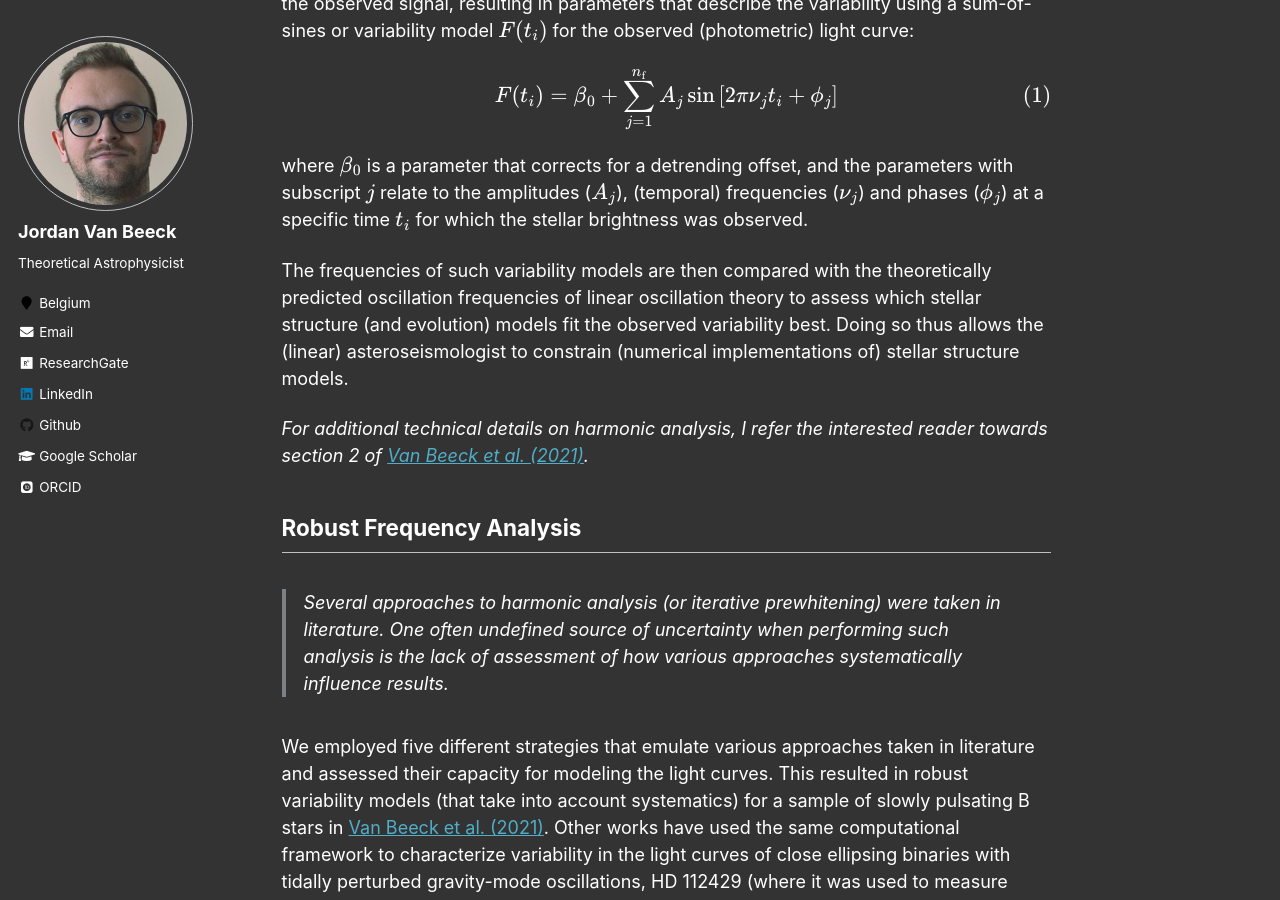
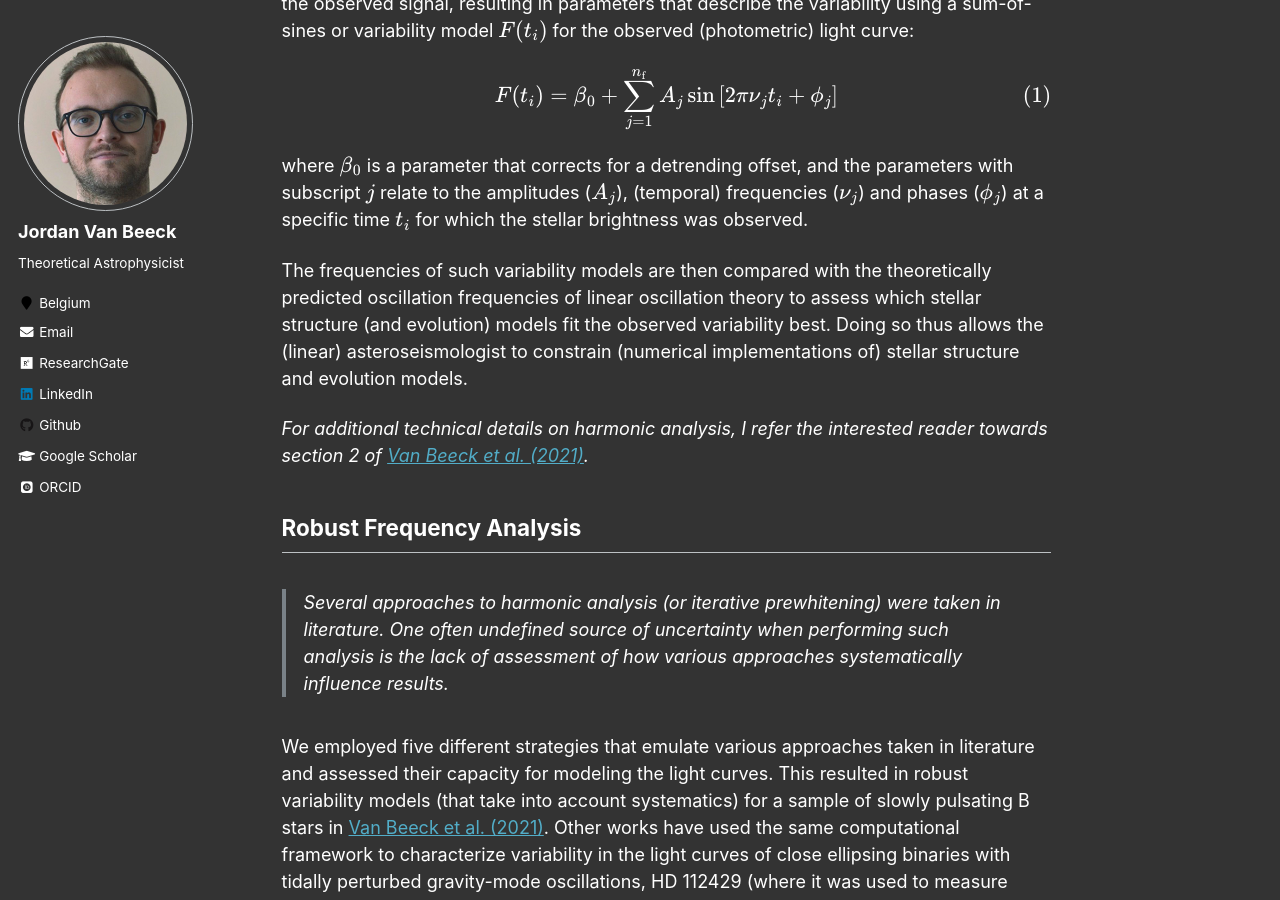
Before and after one commit to JVB11/jvb11.github.io, a Jekyll site: the page built from _research/variability_analysis.md, in a window 1280 px wide and 900 px high, scrolled down 320 px. Built offline with Jekyll 4.4.1, drawn with Linux system fonts in a browser that asks for light colours; some web fonts are replaced; formulas are drawn with MathJax 3.

Commit message:
update formatting of variability analysis page

```diff
--- a/_research/variability_analysis.md
+++ b/_research/variability_analysis.md
@@ -18,7 +18,7 @@
 where $\beta_0$ is a parameter that corrects for a detrending offset, and the parameters with subscript $j$ relate to the amplitudes ($A_j$), (temporal) frequencies ($\nu_j$) and phases ($\phi_j$) at a specific time $t_i$ for which the stellar brightness was observed.
 
 The frequencies of such variability models are then compared with the theoretically predicted oscillation frequencies of linear oscillation theory to assess which stellar structure (and evolution) models fit the observed variability best.
-Doing so thus allows the (linear) asteroseismologist to constrain (numerical implementations of) stellar structure models.
+Doing so thus allows the (linear) asteroseismologist to constrain (numerical implementations of) stellar structure and evolution models.
 
 _For additional technical details on harmonic analysis, I refer the interested reader towards section 2 of [Van Beeck et al. (2021)](https://www.aanda.org/articles/aa/full_html/2021/11/aa41572-21/aa41572-21.html)._
 
@@ -57,7 +57,9 @@
 
 ### Publications
 
-<small>Van Beeck J., Bowman D. M., Pedersen M. G., Van Reeth T., Van Hoolst T., Aerts C.; Detection of non-linear resonances among gravity modes of slowly pulsating B stars: results from five iterative pre-whitening strategies. November 2021, Astronomy & Astrophysics, Vol. 655, A59. [HTML](https://www.aanda.org/articles/aa/full_html/2021/11/aa41572-21/aa41572-21.html) [PDF](https://www.aanda.org/articles/aa/pdf/2021/11/aa41572-21.pdf)
+<br />
+
+Van Beeck J., Bowman D. M., Pedersen M. G., Van Reeth T., Van Hoolst T., Aerts C.; Detection of non-linear resonances among gravity modes of slowly pulsating B stars: results from five iterative pre-whitening strategies. November 2021, Astronomy & Astrophysics, Vol. 655, A59. [HTML](https://www.aanda.org/articles/aa/full_html/2021/11/aa41572-21/aa41572-21.html) [PDF](https://www.aanda.org/articles/aa/pdf/2021/11/aa41572-21.pdf)
 
 Van Reeth T., Southworth J., Van Beeck J., Bowman D. M.; V456 Cyg: an eclipsing binary with tidally perturbed g-mode pulsations. March 2022, Astronomy & Astrophysics, Vol. 659, A177. [HTML](https://www.aanda.org/articles/aa/full_html/2022/03/aa42833-21/aa42833-21.html) [PDF](https://www.aanda.org/articles/aa/pdf/2022/03/aa42833-21.pdf)
 
@@ -66,4 +68,3 @@
 Van Reeth T., Johnston C., Southworth J., Fuller J., Bowman D. M., Poniatowski L., Van Beeck J.; Tidally perturbed gravity-mode pulsations in a sample of close eclipsing binaries. March 2023, Astronomy & Astrophysics, Vol. 671, A121. [HTML](https://www.aanda.org/articles/aa/full_html/2023/03/aa45460-22/aa45460-22.html) [PDF](https://www.aanda.org/articles/aa/pdf/2023/03/aa45460-22.pdf)
 
 Fritzewski D. J., Van Reeth T., Aerts C., Van Beeck J., Gossage S., Li G.; Age-dating the young open cluster UBC1 with g-mode asteroseismology, gyrochronology, and isochrone fitting. January 2024, Astronomy & Astrophysics, Vol. 681, A13. [HTML](https://www.aanda.org/articles/aa/full_html/2024/01/aa47618-23/aa47618-23.html) [PDF](https://www.aanda.org/articles/aa/pdf/2024/01/aa47618-23.pdf)
-</small>
```
